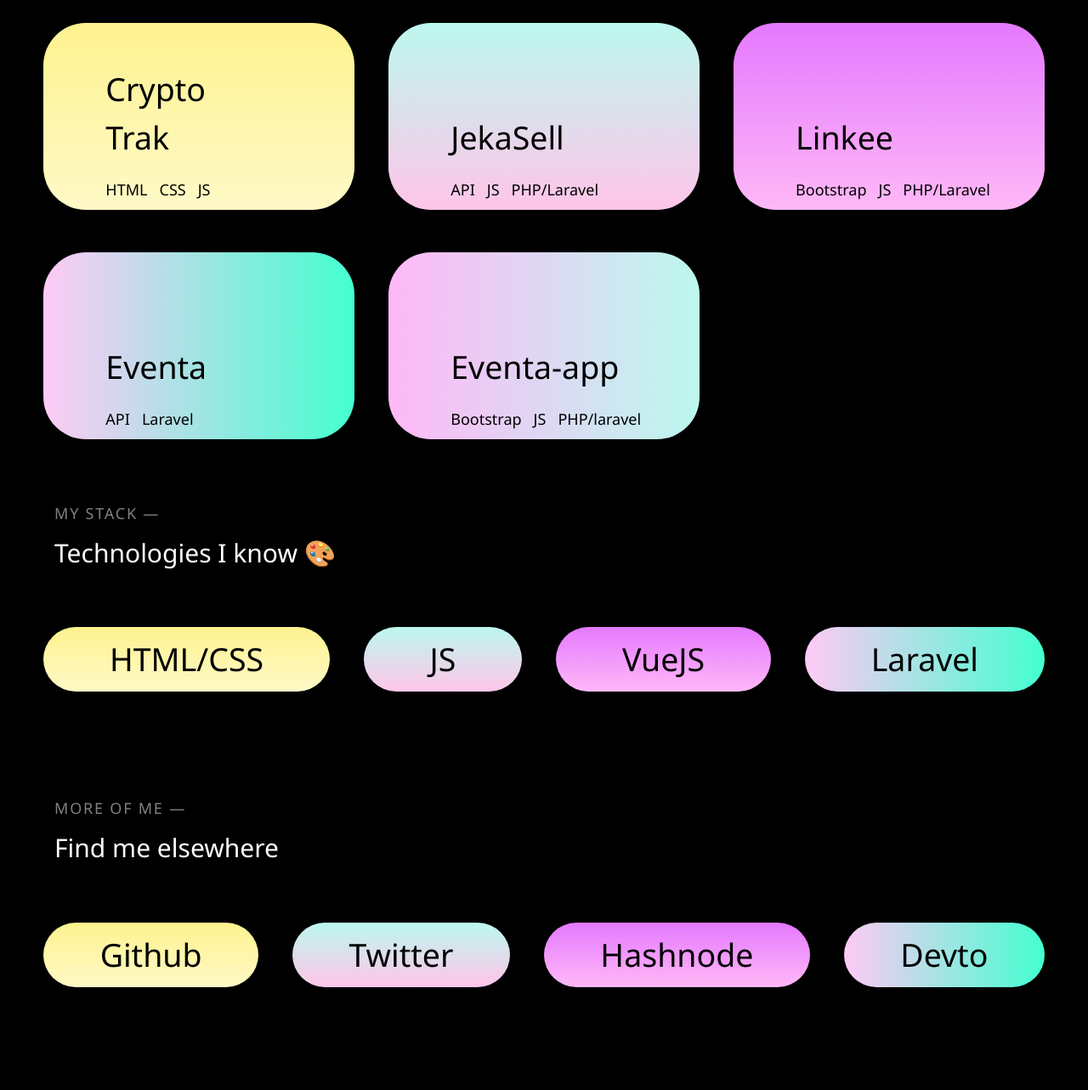
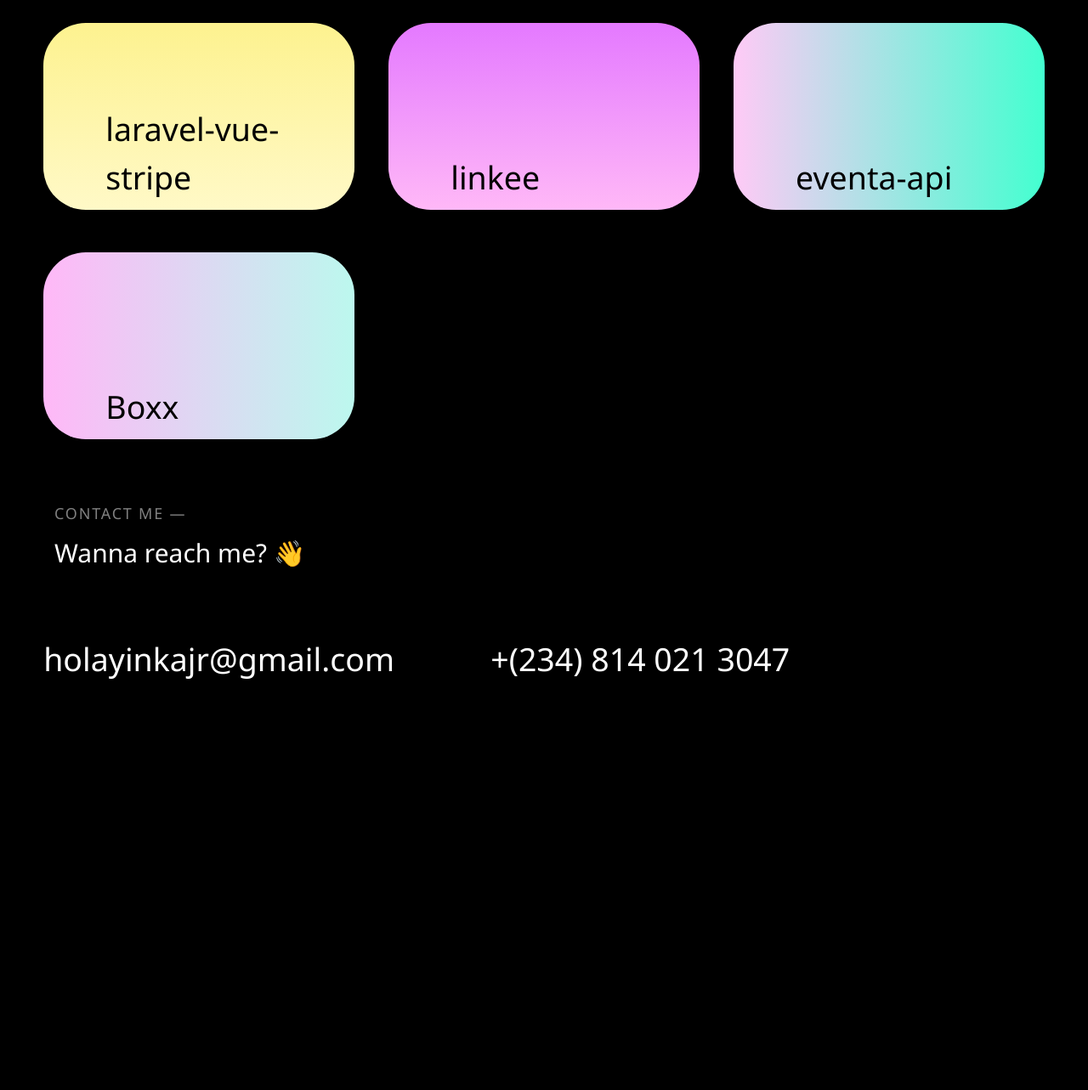
Before and after one commit to yimikao/my-site, a plain HTML site: page index.html in a window 1280 px wide. Shown: the part 560-1843 px from the top of the page at 85% size. After the commit the page ends 1488 px from the top, so only its background shows below. Drawn offline with nearby package versions, Linux system fonts and the light colour scheme.

Commit message:
Made changes to project boxes

```diff
--- a/index.html
+++ b/index.html
@@ -24,42 +24,42 @@
         <div onmouseover="mouseOver(this)" onmou seout="mouseAway(this)" id="one" class="project-item">
             <a class="link" href=""></a>
             <div class="project-content">
-                <a href="https://yimikao.github.io/Cryptotrak"><h3 class="project-name">Crypto <br>Trak</h3></a>
-                <h5>HTML &nbsp; CSS &nbsp; JS</h5>
+                <a href="https://github.com/yimikao/laravel-vue-stripe"><h3 class="project-name">laravel-vue-stripe</h3></a>
+                <!-- <h5>HTML &nbsp; CSS &nbsp; JS</h5> -->
             </div>
         </div>
-        <div id="two" class="project-item">
+        <!-- <div id="two" class="project-item">
             <a class="link" href=""></a>
             <div class="project-content">
                 <a href="https://github.com/yimikao/jekasell"><h3 class="project-name">JekaSell<br></h3></a>
                 <h5>API &nbsp; JS &nbsp; PHP/Laravel</h5>
             </div>
-        </div>
+        </div>     -->
         <div id="three" class="project-item">
             <a class="link" href=""></a>
             <div class="project-content">
-                <a href="https://yimikao.github.io/linkee"><h3 class="project-name">Linkee<br></h3></a>
-                <h5>Bootstrap &nbsp; JS &nbsp; PHP/Laravel</h5>
+                <a href="https://github.com/yimikao/linkee"><h3 class="project-name">linkee<br></h3></a>
+                <!-- <h5>Bootstrap &nbsp; JS &nbsp; PHP/Laravel</h5> -->
             </div>
         </div>
         <div id="four" class="project-item">
             <a class="link" href=""></a>
             <div class="project-content">
-                <a href="https://github.com/yimikao/eventa"><h3 class="project-name">Eventa <br></h3></a>
-                <h5>API &nbsp; Laravel &nbsp;</h5>
+                <a href="https://github.com/yimikao/eventa"><h3 class="project-name">eventa-api <br></h3></a>
+                <!-- <h5>API &nbsp; Laravel &nbsp; JWT</h5> -->
             </div>
         </div>
         <div id="five" class="project-item">
             <a class="link" href=""></a>
             <div class="project-content">
-                <a href="https://github.com/yimikao/eventa-app"><h3 class="project-name">Eventa-app<br></h3></a>
-                <h5>Bootstrap &nbsp; JS &nbsp; PHP/laravel</h5>
+                <a href="https://github.com/yimikao/boxx"><h3 class="project-name">Boxx<br></h3></a>
+                <!-- <h5>Under Construction</h5> -->
             </div>
         </div>
 
     </div>
 
-    <h5 class="hd-5">MY STACK — </h5>
+    <!-- <h5 class="hd-5">MY STACK — </h5>
     <h3 class="hd-3">Technologies I know 🎨 </h3>
     <div class="stack-container">
         <div id ="stack-one" class="stack-item">
@@ -82,61 +82,9 @@
                 <h3 class="project-name">Laravel</h3>
             </div>
         </div>
-    </div>
-
-
-    <!-- <div class="tools-container">
-        <div id="" class="tool">
-            <img src="/images/html5.svg" alt="">
-        </div>
-        <div id="" class="tool">
-            <img src="/images/css.svg" alt="">
-        </div>
-        <div id="" class="tool">
-            <img src="/images/javascript.svg" alt="">
-        </div>
-        <div id="" class="tool">
-            <img src="/images/typescript.svg" alt="">
-        </div>
-        <div id="" class="tool">
-            <img src="/images/php.svg" alt="">
-        </div>
-        <div id="" class="tool">
-            <img src="/images/laravel.svg" alt="">
-        </div>
-        <div id="" class="tool">
-            <img src="/images/firebase.svg" alt="">
-        </div>
-        <div id="" class="tool">
-            <img src="/images/mysql.svg" alt="">
-        </div>
     </div> -->
 
 
-    <h5 class="hd-5">MORE OF ME — </h5>
-    <h3 class="hd-3">Find me elsewhere </h3>
-    <div class="links-container">
-        <div id ="link-one" class="link-item">
-            <div class="stack-content">
-                <h3 class="project-name">Github</h3>
-            </div>
-        </div>
-        <div id ="link-two" class="link-item">
-            <div class="link-content">
-                <h3 class="project-name">Twitter</h3>
-            </div>
-        </div>
-        <div id ="link-three" class="link-item">
-            <div class="link-content">
-                <h3 class="project-name">Hashnode</h3>
-            </div>
-        </div>
-        <div id ="link-four" class="link-item">
-            <div class="link-content">
-                <h3 class="project-name">Devto</h3>
-            </div>
-        </div>
-    </div>
 
     <h5 class="hd-5">CONTACT ME — </h5>
     <h3 class="hd-3">Wanna reach me? 👋 </h3>
--- a/style.css
+++ b/style.css
@@ -63,7 +63,7 @@ h2 {
     position: relative;
     height: 220px;
     width: 100%;
-    padding: 10% 20% 0 20%;
+    padding: 5% 10% 0 20%;
     margin-bottom: 0;
     /* border: 1px solid rgb(1, 250, 13); */
     border-radius: 50px;
```
